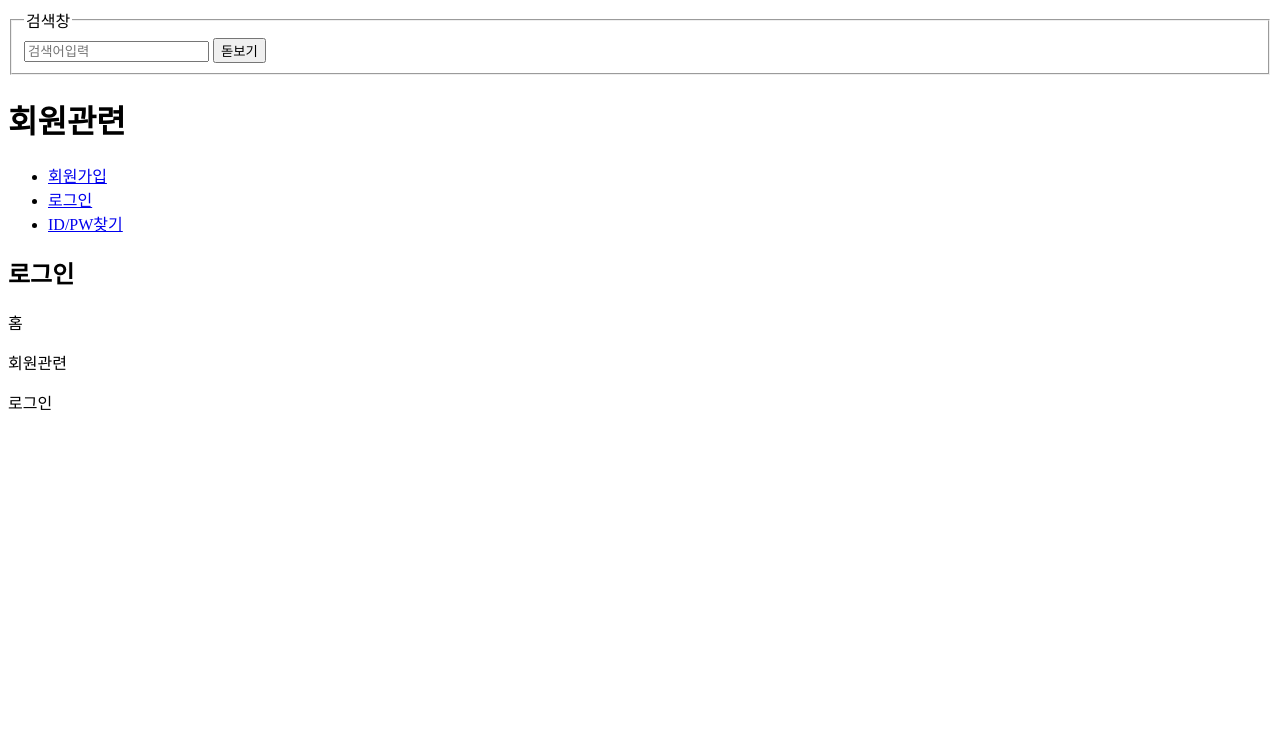
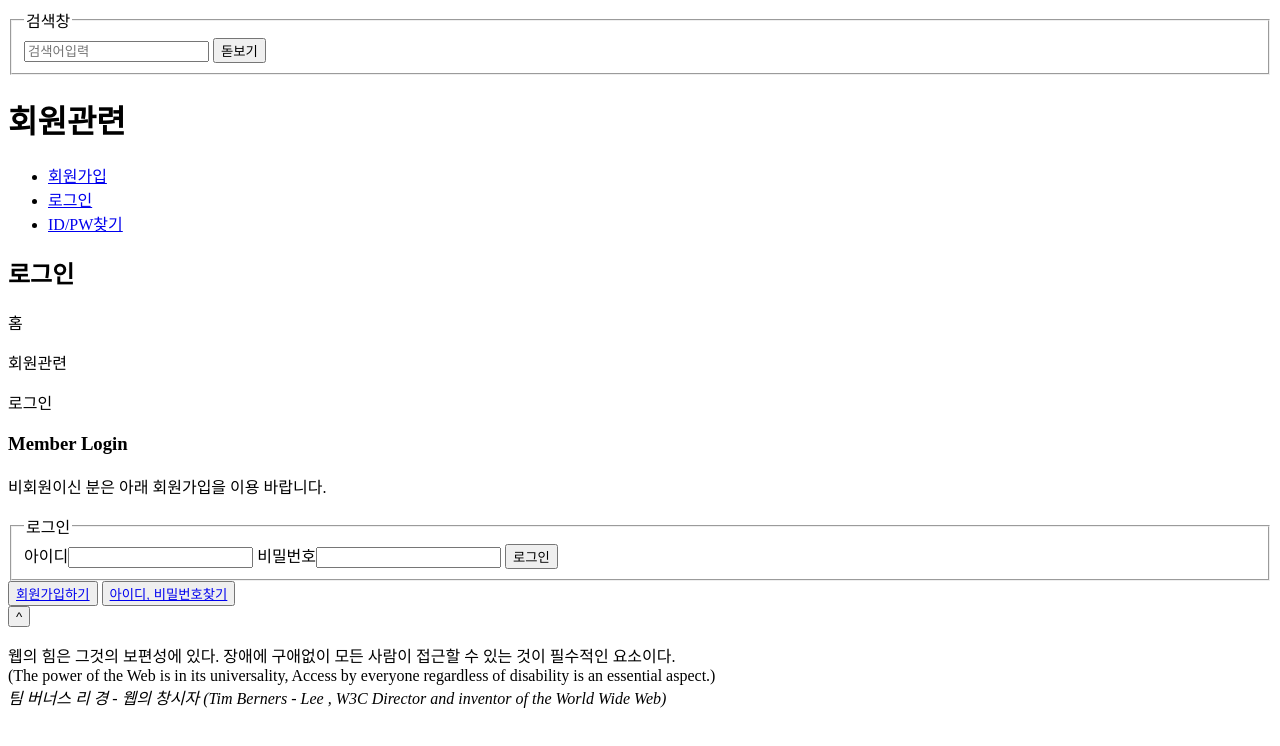
Before and after one commit to wldbs8563/web_html, a plain HTML site: page 0627_html5/login_web.html in a window 1280 px wide. Drawn offline with Linux system fonts and the light colour scheme.

Commit message:
Add files via upload

```diff
--- a/0627_html5/login_web.html
+++ b/0627_html5/login_web.html
@@ -17,7 +17,7 @@
             </fieldset>
         </form>
     </header>
-    <body>
+    <main>
         <h1>회원관련</h1>
         <ul>
             <li><a href="#">회원가입</a></li>
@@ -30,6 +30,26 @@
             <p>회원관련</p>
             <p>로그인</p>
         </div>
-    </body>
+        <h3>Member Login</h3>
+        <p>비회원이신 분은 아래 회원가입을 이용 바랍니다.</p>
+        <form>
+            <fieldset>
+                <legend>로그인</legend>
+                아이디<input type="text" name="user_id">
+                비밀번호<input type="password" name="user_pw">
+                <button type="submit">로그인</button>
+            </fieldset>
+        </form>
+        <div class="join">
+            <button><a href="#">회원가입하기</a></button>
+            <button><a href="#">아이디, 비밀번호찾기 </a></button>
+        </div>
+        <form>
+            <button type="reset">^</button>
+        </form>
+    </main>
+    <footer>
+        <p>웹의 힘은 그것의 보편성에 있다. 장애에 구애없이 모든 사람이 접근할 수 있는 것이 필수적인 요소이다.<br>(The power of the Web is in its universality, Access by everyone regardless of disability is an essential aspect.)<br> <em>팀 버너스 리 경 - 웹의 창시자 (Tim Berners - Lee , W3C Director and inventor of the World Wide Web)</em></p>
+    </footer>
 </body>
 </html>
```
